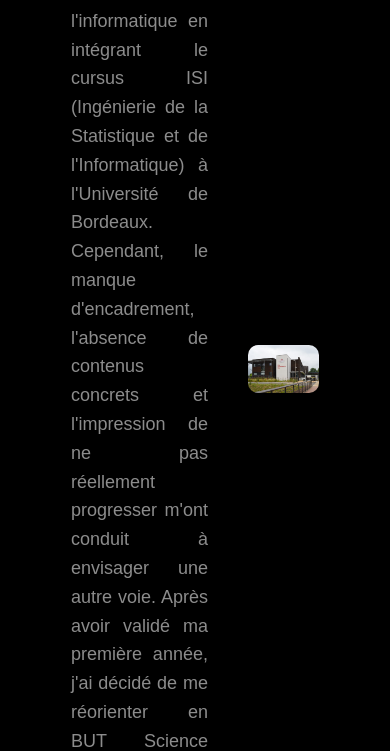
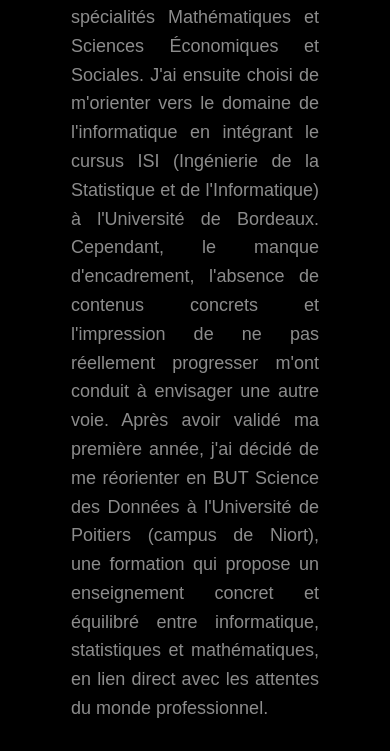
Before and after one commit to paulbabin/paulbabin.github.io, a plain HTML site: page pages/apropos/apropos.html in a window 390 px wide. Shown: the part 93-844 px from the top of the page. Drawn offline with Linux system fonts and the light colour scheme.

Commit message:
Update styles.css

```diff
--- a/styles.css
+++ b/styles.css
@@ -668,3 +668,20 @@
     border-radius: 10px;
     box-shadow: 0 4px 10px rgba(0,0,0,0.5);
 }
+
+/* Pour tel */
+@media (max-width: 768px) {
+  .section-content {
+    flex-direction: column;
+    text-align: center;
+  }
+
+  .section-text, .section-image {
+    width: 100%;
+  }
+
+  .section-image img {
+    width: 80%;
+    height: auto;
+  }
+}
```
